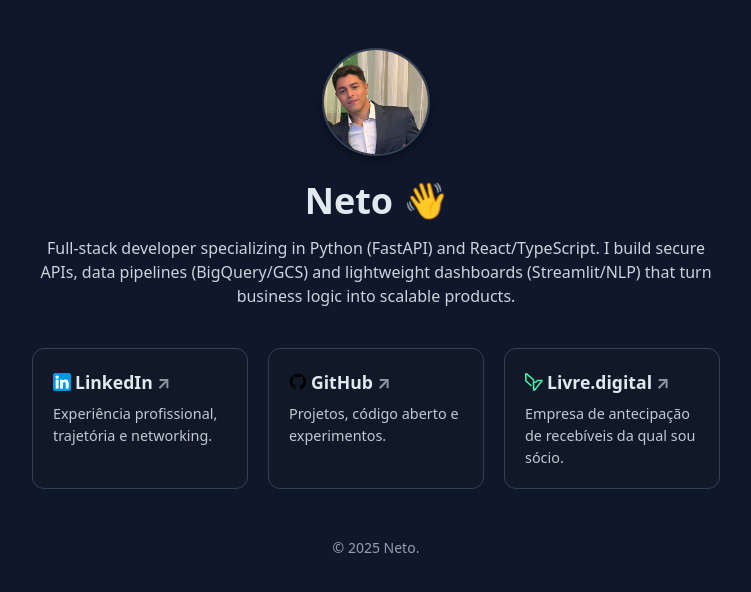
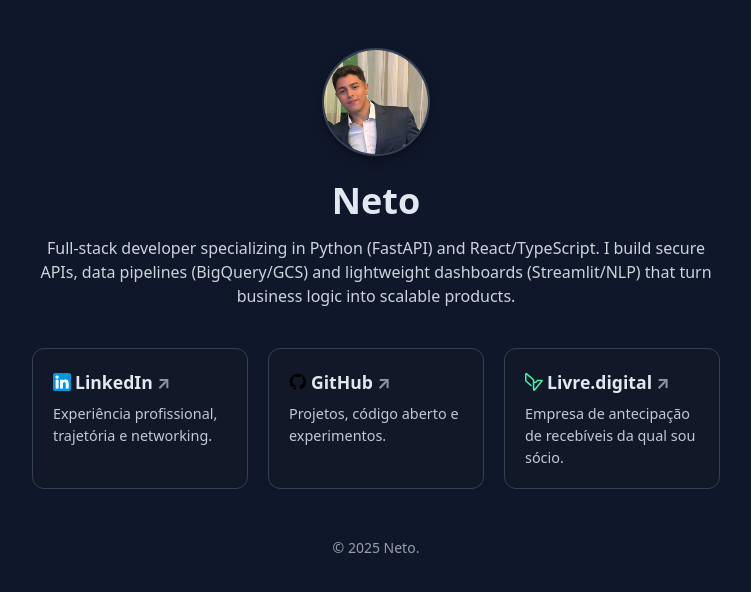
Before and after one commit to jnreis03/portfolio, a React (Vite) app: page / in a window 1280 px wide. Shown: the top 592 px of the page, without its empty margins (264-1015 px from the left). Built offline with nearby package versions, Linux system fonts and the light colour scheme.

Commit message:
fix: name and profile picture centered to each other

```diff
--- a/src/App.jsx
+++ b/src/App.jsx
@@ -36,7 +36,7 @@ export default function App() {
         <div className="profile-wrapper">
           <img src={profileImg} alt={`Foto de ${name}`} className="profile-photo" />
         </div>
-        <h1>{name} <span className="wave" aria-hidden="true">👋</span></h1>
+  <h1 className="name-heading"><span className="name-text">{name}</span><span className="wave" aria-hidden="true">👋</span></h1>
         <p className="tagline">
           Full‑stack developer specializing in Python (FastAPI) and React/TypeScript. I build secure APIs, data pipelines (BigQuery/GCS) and lightweight dashboards (Streamlit/NLP) that turn business logic into scalable products.
         </p>
--- a/src/styles.css
+++ b/src/styles.css
@@ -37,9 +37,16 @@ footer { margin-top: 48px; opacity: .65; font-size: .875rem; text-align: center;
 .profile-wrapper:hover .profile-photo { filter: brightness(1.08) contrast(1.05) saturate(1.15); transform: scale(1.08); }
 
 /* Hover effect on name */
-.hero h1 { transition: color .4s, text-shadow .4s, transform .4s; }
+.hero h1 { transition: color .4s, text-shadow .4s, transform .4s; position: relative; display: inline-flex; align-items: center; }
 .hero h1:hover { color: #38bdf8; text-shadow: 0 2px 12px rgba(56,189,248,.35); transform: translateY(-2px); }
 .hero h1:active { transform: translateY(0); }
+
+/* Wave reveal refined: keep centered until hover */
+.name-heading { position: relative; overflow: visible; justify-content: center; }
+.name-heading .name-text { position: relative; z-index: 2; transition: transform .45s cubic-bezier(.4,.1,.2,1); }
+.name-heading .wave { position: relative; z-index: 1; opacity: 0; max-width: 0; margin-left: 0; display: inline-block; filter: blur(2px); pointer-events: none; transition: opacity .45s cubic-bezier(.4,.1,.2,1), max-width .45s cubic-bezier(.4,.1,.2,1), margin-left .45s cubic-bezier(.4,.1,.2,1), filter .45s; }
+.name-heading:hover .name-text { transform: translateX(-6px); }
+.name-heading:hover .wave { opacity: 1; max-width: 48px; margin-left: 8px; filter: blur(0); }
 
 @media (prefers-reduced-motion: reduce) {
 	.profile-wrapper,
```
